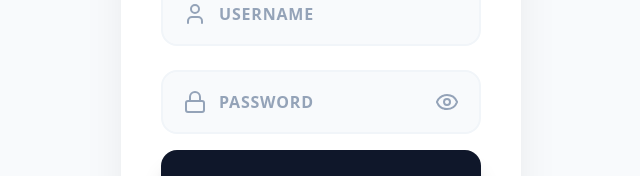
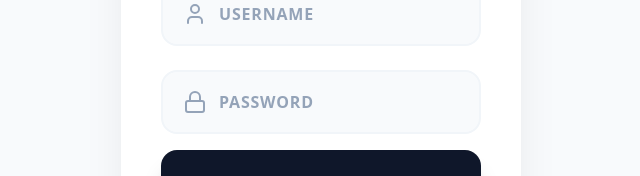
Before and after one commit to Mehedimnm/Mehedi-Thai-Aluminium-Glass, a React (Vite) app: page /login in a window 1280 px wide. Shown: the part 393-569 px from the top of the page, without its empty margins (319-959 px from the left). Built offline with nearby package versions, Linux system fonts and the light colour scheme.

Commit message:
Dashboard Update

```diff
--- a/src/Login.jsx
+++ b/src/Login.jsx
@@ -6,15 +6,13 @@ import {
   Lock,
   ArrowRight,
   CheckCircle,
+  XCircle,
   AlertTriangle,
   Layers,
-  Eye,
-  EyeOff,
   ShieldCheck
 } from 'lucide-react';
 
-// ✅ SOLUTION: InputField কে Login কম্পোনেন্টের বাইরে নিয়ে আসা হয়েছে
-// এর ফলে টাইপ করার সময় আর ফোকাস হারাবে না (Keyboard Reset Fix)
+// --- ইনপুট ফিল্ড কম্পোনেন্ট (Green Glow + No Eye Icon) ---
 const InputField = ({
   name,
   type,
@@ -22,9 +20,6 @@ const InputField = ({
   icon: Icon,
   value,
   onChange,
-  isPasswordToggle = false,
-  showPassword,
-  setShowPassword,
   focused,
   setFocused
 }) => {
@@ -38,13 +33,13 @@ const InputField = ({
       <div className={`
         relative flex items-center overflow-hidden rounded-2xl border-2 transition-all duration-300
         ${isFocused
-          ? 'border-slate-900 bg-white shadow-lg shadow-slate-200'
+          ? 'border-green-500 bg-white shadow-[0_0_20px_rgba(34,197,94,0.4)]' // ✅ GREEN GLOW EFFECT
           : 'border-slate-100 bg-slate-50 hover:border-slate-300'
         }
       `}>
 
         {/* Icon Section */}
-        <div className={`pl-5 pr-3 transition-colors duration-300 ${isFocused ? 'text-slate-900' : 'text-slate-400'}`}>
+        <div className={`pl-5 pr-3 transition-colors duration-300 ${isFocused ? 'text-green-600' : 'text-slate-400'}`}>
           <Icon className="w-6 h-6" />
         </div>
 
@@ -57,7 +52,7 @@ const InputField = ({
               y: isActive ? 8 : 18,
               scale: isActive ? 0.75 : 1,
               originX: 0,
-              color: isFocused ? '#0f172a' : '#94a3b8' // Slate-900 when focused
+              color: isFocused ? '#15803d' : '#94a3b8' // Focused হলে গাঢ় সবুজ টেক্সট
             }}
             transition={{ duration: 0.2, ease: "easeOut" }}
             className="absolute left-0 font-bold uppercase tracking-wider pointer-events-none z-10"
@@ -73,21 +68,10 @@ const InputField = ({
             onChange={onChange}
             onFocus={() => setFocused(name)}
             onBlur={() => setFocused(null)}
-            className="w-full h-full pt-6 pb-2 bg-transparent border-none outline-none text-slate-900 font-extrabold text-lg placeholder-transparent z-20 relative"
+            className="w-full h-full pt-6 pb-2 pr-4 bg-transparent border-none outline-none text-slate-900 font-extrabold text-lg placeholder-transparent z-20 relative"
             autoComplete="off"
           />
         </div>
-
-        {/* Password Toggle Button */}
-        {isPasswordToggle && (
-          <button
-            type="button"
-            onClick={() => setShowPassword(!showPassword)}
-            className="pr-5 pl-2 text-slate-400 hover:text-slate-900 transition-colors outline-none focus:outline-none z-30"
-          >
-            {showPassword ? <EyeOff className="w-6 h-6" /> : <Eye className="w-6 h-6" />}
-          </button>
-        )}
       </div>
     </div>
   );
@@ -98,7 +82,6 @@ const Login = ({ onLogin }) => {
   const [focused, setFocused] = useState(null);
   const [isLoading, setIsLoading] = useState(false);
   const [toast, setToast] = useState(null);
-  const [showPassword, setShowPassword] = useState(false);
   const [shake, setShake] = useState(false);
 
   const handleChange = (e) => {
@@ -110,10 +93,12 @@ const Login = ({ onLogin }) => {
     e.preventDefault();
     setToast(null);
 
+    // ভ্যালিডেশন
     if (!formData.username.trim() || !formData.password.trim()) {
       setShake(true);
       setTimeout(() => setShake(false), 500);
       setToast({ type: 'warning', text: 'Please enter username & password!' });
+      setTimeout(() => setToast(null), 3000);
       return;
     }
 
@@ -126,10 +111,12 @@ const Login = ({ onLogin }) => {
       } else {
         setShake(true);
         setTimeout(() => setShake(false), 500);
-        setToast({ type: 'error', text: 'Wrong Username or Password!' });
+        setToast({ type: 'error', text: 'Incorrect Username or Password!' });
+        setTimeout(() => setToast(null), 3000);
       }
     } catch {
-      setToast({ type: 'error', text: 'Server Error! Check connection.' });
+      setToast({ type: 'error', text: 'Network Error! Try again.' });
+      setTimeout(() => setToast(null), 3000);
     }
     setIsLoading(false);
   };
@@ -137,27 +124,37 @@ const Login = ({ onLogin }) => {
   return (
     <div className="min-h-screen flex items-center justify-center bg-[#f8fafc] relative overflow-hidden font-sans">
 
-      {/* Toast Notification */}
+      {/* --- উন্নত মানের টোস্ট মেসেজ (আপনার পছন্দের ডিজাইন) --- */}
       <AnimatePresence>
         {toast && (
           <motion.div
-            initial={{ opacity: 0, y: -50 }}
-            animate={{ opacity: 1, y: 30 }}
-            exit={{ opacity: 0, y: -50 }}
-            className="fixed top-0 z-50 flex items-center gap-3 bg-white px-6 py-4 rounded-xl shadow-2xl border-l-4 border-slate-900"
+            initial={{ opacity: 0, y: -40, x: '-50%' }}
+            animate={{ opacity: 1, y: 24, x: '-50%' }}
+            exit={{ opacity: 0, y: -40, x: '-50%' }}
+            className="fixed top-0 left-1/2 z-[10000] flex items-center gap-3 bg-white px-6 py-4 rounded-2xl shadow-[0_20px_60px_-15px_rgba(0,0,0,0.15)] min-w-[340px] border border-slate-100"
           >
-            <div className={`p-1 rounded-full ${
-              toast.type === 'success' ? 'text-green-600' :
-              toast.type === 'error' ? 'text-red-600' : 'text-amber-600'
+            {/* আইকন বক্স */}
+            <div className={`w-10 h-10 rounded-xl flex items-center justify-center shrink-0 ${
+              toast.type === 'success' ? 'bg-emerald-100 text-emerald-600' :
+              toast.type === 'error' ? 'bg-red-100 text-red-600' : 'bg-amber-100 text-amber-600'
             }`}>
-              {toast.type === 'success' ? <CheckCircle className="w-6 h-6" /> : <AlertTriangle className="w-6 h-6" />}
+              {toast.type === 'success' && <CheckCircle className="w-5 h-5" />}
+              {toast.type === 'error' && <XCircle className="w-5 h-5" />}
+              {toast.type === 'warning' && <AlertTriangle className="w-5 h-5" />}
             </div>
-            <p className="font-bold text-slate-800 text-sm">{toast.text}</p>
+
+            {/* টেক্সট */}
+            <div>
+              <p className="font-bold text-slate-800 text-sm">
+                {toast.type === 'success' ? 'Success' : toast.type === 'error' ? 'Error' : 'Warning'}
+              </p>
+              <p className="text-xs font-medium text-slate-500 mt-0.5">{toast.text}</p>
+            </div>
           </motion.div>
         )}
       </AnimatePresence>
 
-      {/* Main Card */}
+      {/* --- মেইন লগিন কার্ড --- */}
       <motion.div
         initial={{ opacity: 0, scale: 0.95 }}
         animate={{ opacity: 1, scale: 1 }}
@@ -169,7 +166,7 @@ const Login = ({ onLogin }) => {
           transition={{ duration: 0.3 }}
           className="bg-white p-8 md:p-10 rounded-[30px] shadow-[0_20px_50px_-12px_rgba(0,0,0,0.1)]"
         >
-          {/* Header - ORIGINAL NAME & COLOR */}
+          {/* হেডার */}
           <div className="text-center mb-10">
             <div className="w-20 h-20 bg-slate-900 rounded-2xl flex items-center justify-center mx-auto mb-6 shadow-xl shadow-slate-900/30">
               <Layers className="w-10 h-10 text-white" />
@@ -184,12 +181,12 @@ const Login = ({ onLogin }) => {
             </div>
           </div>
 
-          {/* Form */}
+          {/* ফর্ম */}
           <form onSubmit={handleLogin} className="space-y-4">
 
             <InputField
               name="username"
-              type="text"
+              type="text" // ইউজারনেম দেখা যাবে
               label="Username"
               icon={User}
               value={formData.username}
@@ -200,19 +197,16 @@ const Login = ({ onLogin }) => {
 
             <InputField
               name="password"
-              type={showPassword ? "text" : "password"}
+              type="password" // পাসওয়ার্ড লুকানো থাকবে (Eye Icon নেই)
               label="Password"
               icon={Lock}
               value={formData.password}
               onChange={handleChange}
-              isPasswordToggle={true}
-              showPassword={showPassword}
-              setShowPassword={setShowPassword}
               focused={focused}
               setFocused={setFocused}
             />
 
-            {/* Submit Button - SOLID BLACK */}
+            {/* সাবমিট বাটন - সলিড ব্ল্যাক */}
             <motion.button
               whileHover={{ scale: 1.02 }}
               whileTap={{ scale: 0.98 }}
@@ -231,7 +225,7 @@ const Login = ({ onLogin }) => {
             </motion.button>
           </form>
 
-          {/* Footer */}
+          {/* ফুটার */}
           <div className="mt-8 text-center">
             <p className="text-[10px] font-bold text-slate-300 uppercase tracking-widest">
               Developed by <span className="text-slate-900">MEHEDI HASAN</span>
```
